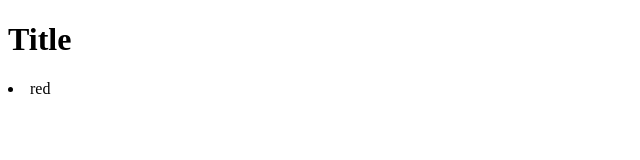
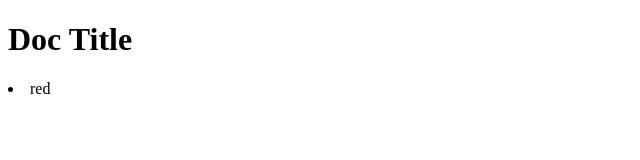
Before and after one commit to fishray33/my-page, a plain HTML site: page index.html in a window 1280 px wide. Shown: the whole page, without its empty margins (0-640 px from the left). Drawn offline with Linux system fonts and the light colour scheme.

Commit message:
add doc title

```diff
--- a/index.html
+++ b/index.html
@@ -6,7 +6,7 @@
   <title>Document Title</title>
 </head>
 <body>
-  <h1>Title</h1>
+  <h1>Doc Title</h1>
   <li>red</li>
 </body>
 </html>
```
Also changed, not shown: 1 other file.
